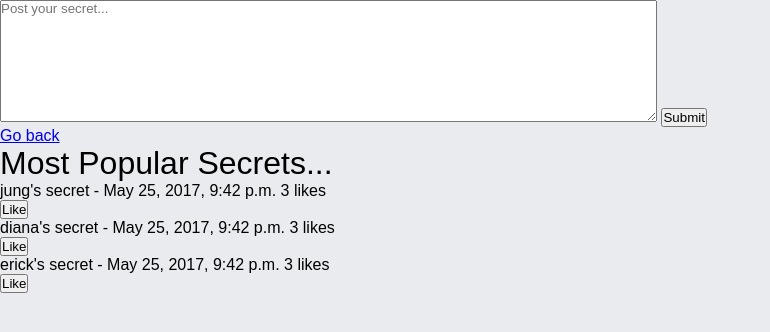
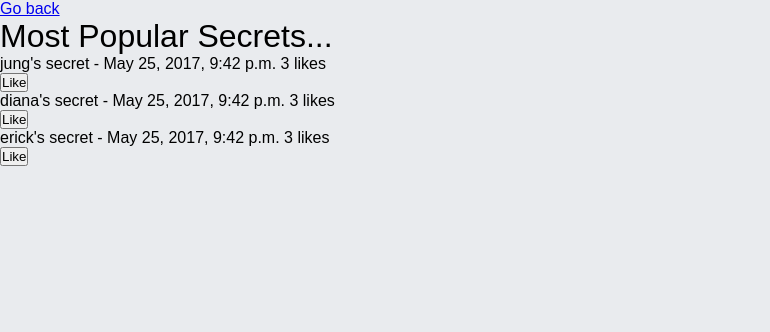
Before and after one commit to ericklui678/django_dojoSecrets, a Django app: template apps/dojoSecrets/templates/dojoSecrets/popular.html in a window 1280 px wide. Shown: the part 100-432 px from the top of the page, without its empty margins (0-770 px from the left). Run offline with Django 3.2, Linux system fonts and the light colour scheme; the template is opened without the code that fills it: values that come from a table or form of the project are taken from there, others are empty; data comes from the database, SQL or seed files in the repository; both versions use the stored data as it was after the commit; parts of the project's set-up code (start-up, migrations or seed data) failed here and were passed over.

Commit message:
prevented like button on popular page from redirecting to main page

```diff
--- a/apps/dojoSecrets/templates/dojoSecrets/popular.html
+++ b/apps/dojoSecrets/templates/dojoSecrets/popular.html
@@ -18,11 +18,6 @@
                     </form>
                 </div> <!-- topRight -->
             </div> <!-- header -->
-            <form action="/secrets/post" method="post">
-                {% csrf_token %}
-                <textarea name="secret_post" placeholder="Post your secret..." rows="8" cols="80"></textarea>
-                <input type="submit" name="submit" value="Submit">
-            </form>
             {% if messages %}
                 {% for message in messages %}
                     {{ message }}
@@ -33,9 +28,8 @@
             {% for secret in secrets %}
                 <p>
                     {{ secret.info }} - {{ secret.created_at }} {{ secret.like_count}} likes
-
                 </p>
-                <form action="/like/{{secret.id}}/{{secret.user.id}}" method="post">
+                <form action="/plike/{{secret.id}}/{{secret.user.id}}" method="post">
                     {% csrf_token %}
                     <input type="submit" name="submit" value="Like">
                 </form>
--- a/apps/dojoSecrets/urls.py
+++ b/apps/dojoSecrets/urls.py
@@ -10,5 +10,6 @@ urlpatterns = [
     url(r'^secrets/post/?$', views.secret_post),
     url(r'^delete/(?P<id>\d+)$', views.delete),
     url(r'^like/(?P<sID>\d+)/(?P<uID>\d+)$', views.like),
+    url(r'^plike/(?P<sID>\d+)/(?P<uID>\d+)$', views.plike),
     url(r'^secrets/$', views.popular),
 ]
```
Also changed, not shown: apps/dojoSecrets/views.py (+8 -0 lines), db.sqlite3, 2 other files.
